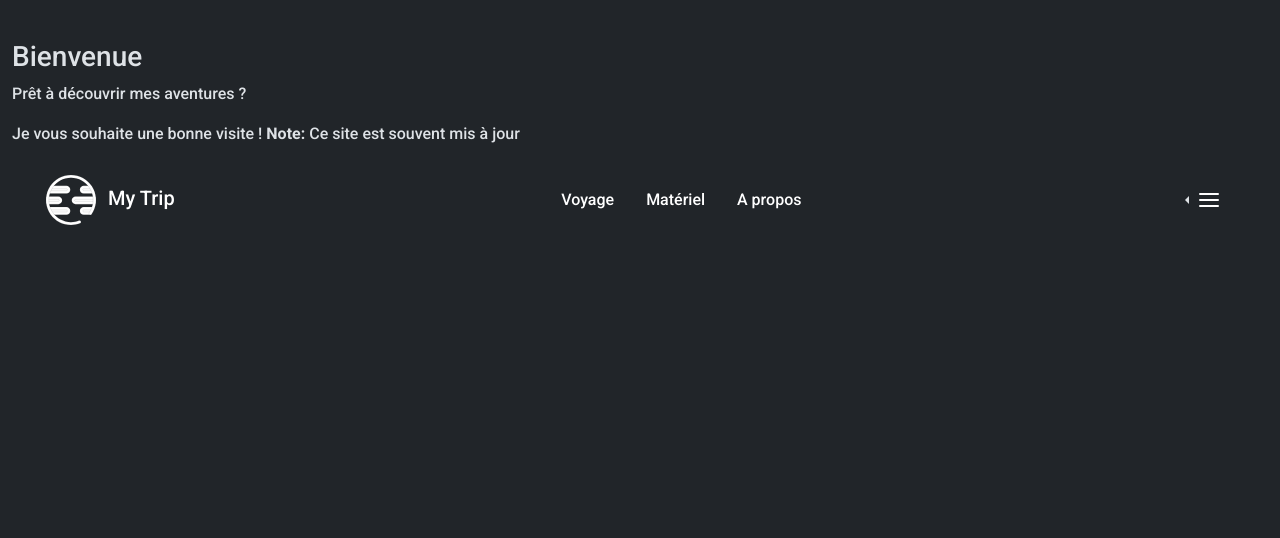
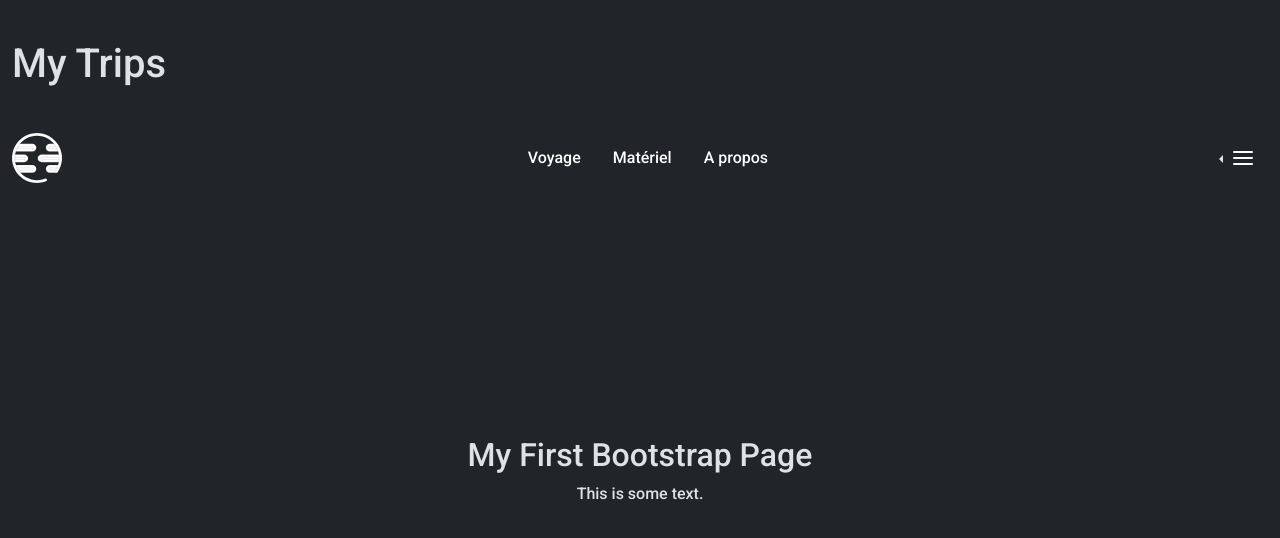
Before and after one commit to Gregtrnx/My_adventure, a plain HTML site: page index.html in a window 1280 px wide. Shown: the top 538 px of the page. Drawn offline with nearby package versions, Linux system fonts and the light colour scheme.

Commit message:
edit
header + h1

```diff
--- a/index.html
+++ b/index.html
@@ -4,7 +4,7 @@
 <head>
     <meta charset="utf-8">
     <meta name="viewport" content="width=device-width, initial-scale=1">
-    <title>My trip</title>
+    <title>My trips</title>
     <link href="https://cdn.jsdelivr.net/npm/bootstrap@5.3.3/dist/css/bootstrap.min.css" rel="stylesheet"
         integrity="sha384-QWTKZyjpPEjISv5WaRU9OFeRpok6YctnYmDr5pNlyT2bRjXh0JMhjY6hW+ALEwIH" crossorigin="anonymous">
     <link rel="preconnect" href="https://fonts.googleapis.com">
@@ -18,15 +18,14 @@
 <body style="height:1500px">
     <div class="container-fluid mt-3">
         <br>
-        <h3>Bienvenue</h3>
-        <p>Prêt à découvrir mes aventures ?</p>
-        <p>Je vous souhaite une bonne visite ! <strong>Note:</strong> Ce site est souvent mis à jour</p>
+        <h1>My Trips</h1>
+        <br>
     </div>
 
     <nav class="navbar navbar-expand-sm bg-dark navbar-dark sticky-top">
         <div class="container-fluid">
             <a class="navbar-brand" href="index.html" style="text-decoration: none;" class="ACC"><img
-                    src="/images/planet-svgrepo-com.svg" alt="planet svg" class="logo">My Trip</a>
+                    src="/images/planet-svgrepo-com.svg" alt="planet svg" class="logo"></a>
             <ul class="nav">
                 <li class="nav-item">
                     <a class="nav-link" href="#">Voyage</a>
@@ -55,7 +54,14 @@
             </div>
         </div>
     </nav>
-
+    <main>
+        <div class="container">
+            <div class="titre">
+                <h2>My First Bootstrap Page</h1>
+                <p>This is some text.</p>
+            </div>
+        </div>
+    </main>
 
 
     <script src="https://cdn.jsdelivr.net/npm/bootstrap@5.3.3/dist/js/bootstrap.bundle.min.js"
--- a/styles/index_style.css
+++ b/styles/index_style.css
@@ -3,6 +3,10 @@ body{
     font-family: "Roboto", sans-serif;
     font-weight: 500;
     font-style: normal;
+}
+
+h1{
+    margin-left: 50;
 }
 
 header{
@@ -14,23 +18,19 @@ header{
     color: rgb(70, 70, 70);
     font-size: x-large;
     font-weight: 600;
-    margin-left: 24px;
 }
 
 .logo{
     margin-right: 12px;
-    margin-left: 34px;
-}
-
-.nav{
-    margin-right: auto;
-    margin-left: auto;
 }
 
 .nav-link{
     color: white;
 }
 
-.dropdown{
-    margin-right: 34px;
+.titre{
+    display: flex;
+    align-items: center;
+    flex-direction: column;
+    margin-top: 30vh;
 }
```
